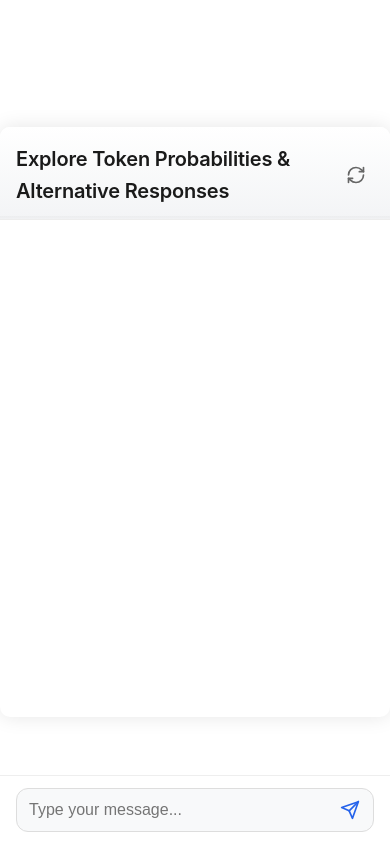
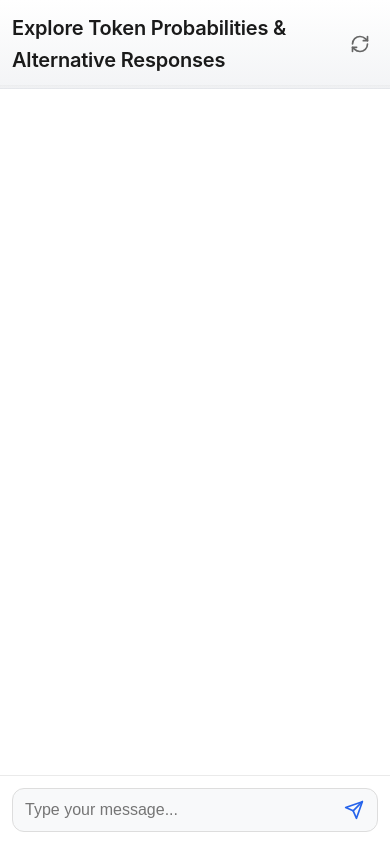
Before and after one commit to rdtiv/chatprob, a Next.js app: page / in a window 390 px wide. Built offline with nearby package versions, Linux system fonts and the light colour scheme.

Commit message:
Enhance ChatInterface responsiveness by implementing viewport height adjustments for iOS, including keyboard handling and safe area insets. Update global CSS for improved layout consistency across devices, and refine message form and button styles for better user experience.

```diff
--- a/components/ChatInterface.js
+++ b/components/ChatInterface.js
@@ -46,29 +46,31 @@ export default function ChatInterface() {
     };
 
     setVh();
+
+    // Update on resize and orientation change
     window.addEventListener('resize', setVh);
     window.addEventListener('orientationchange', () => {
+      // Wait for iOS to finish its resize
       setTimeout(setVh, 100);
     });
+
+    // Update on keyboard show/hide
+    if (isIOS) {
+      window.visualViewport.addEventListener('resize', () => {
+        const newVh = window.visualViewport.height * 0.01;
+        document.documentElement.style.setProperty('--vh', `${newVh}px`);
+        // Scroll the messages container to bottom when keyboard appears
+        scrollToBottom();
+      });
+    }
 
     return () => {
       window.removeEventListener('resize', setVh);
       window.removeEventListener('orientationchange', setVh);
+      if (isIOS) {
+        window.visualViewport.removeEventListener('resize', setVh);
+      }
     };
-  }, []);
-
-  // Add iOS-specific meta tag for viewport
-  useEffect(() => {
-    if (isIOS) {
-      // Add viewport meta tag to prevent content from being pushed down
-      let meta = document.querySelector('meta[name="viewport"]');
-      if (!meta) {
-        meta = document.createElement('meta');
-        meta.name = 'viewport';
-        document.head.appendChild(meta);
-      }
-      meta.content = 'width=device-width, initial-scale=1, maximum-scale=1, viewport-fit=cover';
-    }
   }, [isIOS]);
 
   const handleSubmit = async (e) => {
@@ -211,7 +213,7 @@ export default function ChatInterface() {
       display: 'flex',
       justifyContent: 'center',
       width: '100%',
-      height: isIOS ? 'calc(var(--vh, 1vh) * 100)' : '100vh',
+      height: '100%',
       backgroundColor: '#fff',
       position: 'fixed',
       top: 0,
@@ -220,47 +222,15 @@ export default function ChatInterface() {
       bottom: 0,
       margin: 0,
       padding: 0,
-      overflow: 'hidden',
-      paddingTop: isIOS ? 'env(safe-area-inset-top)' : 0,
-      paddingBottom: isIOS ? 'env(safe-area-inset-bottom)' : 0
+      overflow: 'hidden'
     }}>
-      <div className="chat-container" style={{
-        height: isIOS ? '100%' : '100%',
-        display: 'flex',
-        flexDirection: 'column',
-        position: 'relative',
-        width: '100%',
-        maxWidth: isIOS ? '100%' : '800px',
-        overflowY: 'hidden',
-        backgroundColor: '#fff',
-        margin: 0,
-        padding: 0,
-        ...(isIOS ? {} : {
-          boxShadow: '0 0 20px rgba(0,0,0,0.1)',
-          margin: 'auto',
-          borderRadius: '10px',
-          height: '70vh',
-          maxHeight: '700px'
-        })
-      }}>
-        <div className="chat-header" style={{
-          padding: '1rem',
-          paddingTop: isIOS ? 'calc(0.5rem + env(safe-area-inset-top))' : '1rem',
-          paddingBottom: '0.75rem',
-          borderBottom: '1px solid #eee',
-          backgroundColor: '#fff',
-          flexShrink: 0,
-          position: 'sticky',
-          top: 0,
-          zIndex: 10,
-          margin: 0
-        }}>
+      <div className="chat-container">
+        <div className="chat-header">
           <h3 style={{ margin: 0 }}>Explore Token Probabilities & Alternative Responses</h3>
           <button
             onClick={clearChat}
             className="refresh-button"
             title="Clear chat history"
-            style={{ padding: '0.5rem' }}
           >
             <svg
               xmlns="http://www.w3.org/2000/svg"
@@ -280,14 +250,7 @@ export default function ChatInterface() {
             </svg>
           </button>
         </div>
-        <div className="messages-container" style={{
-          flex: 1,
-          overflowY: 'auto',
-          padding: '1rem',
-          WebkitOverflowScrolling: 'touch',
-          paddingBottom: isIOS ? '100px' : '1rem',
-          margin: 0
-        }}>
+        <div className="messages-container">
           {messages.map((message, index) => (
             <Message
               key={index}
@@ -337,25 +300,11 @@ export default function ChatInterface() {
           <div ref={messagesEndRef} />
         </div>
 
-        <form onSubmit={handleSubmit} className="message-form" style={{
-          padding: '0.75rem 1rem',
-          paddingBottom: isIOS ? 'calc(0.75rem + env(safe-area-inset-bottom))' : '0.75rem',
-          borderTop: '1px solid #eee',
-          backgroundColor: '#fff',
-          position: 'fixed',
-          bottom: 0,
-          left: 0,
-          right: 0,
-          width: '100%',
-          display: 'flex',
-          gap: '0.5rem',
-          flexShrink: 0,
-          zIndex: 2,
-          margin: 0
-        }}>
+        <form onSubmit={handleSubmit} className="message-form">
           <div style={{
             position: 'relative',
-            width: '100%'
+            width: '100%',
+            display: 'flex'
           }}>
             <input
               type="text"
@@ -364,39 +313,12 @@ export default function ChatInterface() {
               placeholder="Type your message..."
               disabled={isLoading}
               className="message-input"
-              style={{
-                width: '100%',
-                padding: '0.75rem',
-                paddingRight: '2.5rem',
-                borderRadius: '12px',
-                border: '1px solid #ddd',
-                fontSize: '16px',
-                backgroundColor: '#f8f9fa',
-                transition: 'all 0.2s ease',
-                margin: 0
-              }}
             />
             <button
               type="submit"
               disabled={isLoading}
               className="send-button"
-              style={{
-                position: 'absolute',
-                right: '8px',
-                top: '50%',
-                transform: 'translateY(-50%)',
-                padding: '6px',
-                borderRadius: '8px',
-                border: 'none',
-                backgroundColor: 'transparent',
-                color: isLoading ? '#94a3b8' : '#2563eb',
-                cursor: isLoading ? 'not-allowed' : 'pointer',
-                display: 'flex',
-                alignItems: 'center',
-                justifyContent: 'center',
-                transition: 'all 0.2s ease',
-                margin: 0
-              }}
+              aria-label="Send message"
             >
               <svg
                 width="20"
--- a/pages/_app.js
+++ b/pages/_app.js
@@ -1,7 +1,18 @@
 import '../styles/globals.css'
+import Head from 'next/head'
 
 function MyApp({ Component, pageProps }) {
-  return <Component {...pageProps} />
+  return (
+    <>
+      <Head>
+        <meta name="viewport" content="width=device-width, initial-scale=1, viewport-fit=cover, maximum-scale=1, user-scalable=no" />
+        <meta name="apple-mobile-web-app-capable" content="yes" />
+        <meta name="apple-mobile-web-app-status-bar-style" content="black-translucent" />
+        <meta name="theme-color" content="#ffffff" />
+      </Head>
+      <Component {...pageProps} />
+    </>
+  )
 }
 
 export default MyApp
--- a/pages/_document.js
+++ b/pages/_document.js
@@ -3,11 +3,7 @@ import { Html, Head, Main, NextScript } from 'next/document'
 export default function Document() {
   return (
     <Html>
-      <Head>
-        <meta name="viewport" content="width=device-width, initial-scale=1, viewport-fit=cover, user-scalable=no" />
-        <meta name="apple-mobile-web-app-capable" content="yes" />
-        <meta name="apple-mobile-web-app-status-bar-style" content="default" />
-      </Head>
+      <Head />
       <body>
         <Main />
         <NextScript />
--- a/styles/globals.css
+++ b/styles/globals.css
@@ -4,6 +4,8 @@
 
 :root {
   --vh: 1vh;
+  --safe-area-inset-top: env(safe-area-inset-top);
+  --safe-area-inset-bottom: env(safe-area-inset-bottom);
 }
 
 * {
@@ -14,7 +16,8 @@
 }
 
 html {
-  height: -webkit-fill-available;
+  height: 100%;
+  overflow: hidden;
 }
 
 body {
@@ -23,14 +26,12 @@ body {
   line-height: 1.6;
   color: #333;
   background-color: #f5f5f5;
-  min-height: 100vh;
-  min-height: -webkit-fill-available;
-  display: flex;
-  flex-direction: column;
+  height: 100%;
+  width: 100%;
+  position: fixed;
   overflow: hidden;
-  position: fixed;
-  width: 100%;
-  height: 100%;
+  padding-top: var(--safe-area-inset-top);
+  padding-bottom: var(--safe-area-inset-bottom);
 }
 
 @supports (-webkit-touch-callout: none) {
@@ -44,7 +45,7 @@ main {
   margin: auto;
   padding: 20px;
   width: 100%;
-  flex: 1;
+  height: 100%;
   display: flex;
   flex-direction: column;
 }
@@ -69,9 +70,10 @@ main {
   overflow: hidden;
   display: flex;
   flex-direction: column;
-  height: calc(100vh - 140px);
+  height: 100%;
   margin-top: auto;
   margin-bottom: auto;
+  position: relative;
 }
 
 .chat-header {
@@ -116,6 +118,7 @@ main {
   padding: 20px;
   display: flex;
   flex-direction: column;
+  -webkit-overflow-scrolling: touch;
 }
 
 .message {
@@ -311,17 +314,29 @@ main {
 }
 
 .message-form {
+  position: sticky;
+  bottom: 0;
+  left: 0;
+  right: 0;
+  width: 100%;
+  padding: 12px;
+  padding-bottom: calc(12px + var(--safe-area-inset-bottom));
+  background-color: #fff;
+  border-top: 1px solid #eaeaea;
+  z-index: 2;
   display: flex;
-  padding: 12px;
-  border-top: 1px solid #eaeaea;
 }
 
 .message-input {
-  flex: 1;
-  padding: 12px;
+  width: 100%;
+  padding: 0.75rem;
+  padding-right: 2.5rem;
+  border-radius: 12px;
   border: 1px solid #ddd;
-  border-radius: 4px;
-  font-size: 1rem;
+  font-size: 16px;
+  background-color: #f8f9fa;
+  transition: all 0.2s ease;
+  margin: 0;
   outline: none;
 }
 
@@ -332,25 +347,29 @@ main {
 }
 
 .send-button {
-  padding: 0 20px;
-  background-color: #2563eb;
-  color: white;
+  position: absolute;
+  right: 8px;
+  top: 50%;
+  transform: translateY(-50%);
+  padding: 6px;
+  border-radius: 8px;
   border: none;
-  border-radius: 4px;
-  margin-left: 8px;
+  background-color: transparent;
+  color: #2563eb;
   cursor: pointer;
-  font-size: 1rem;
-  font-weight: 500;
+  display: flex;
+  align-items: center;
+  justify-content: center;
+  transition: all 0.2s ease;
 }
 
 .send-button:disabled {
-  background-color: #93c5fd;
+  color: #94a3b8;
   cursor: not-allowed;
 }
 
 .send-button:hover:not(:disabled) {
-  background-color: #f0f4ff;
-  transform: translateY(-50%) scale(1.05);
+  background-color: rgba(37, 99, 235, 0.1);
 }
 
 .send-button:active:not(:disabled) {
@@ -419,10 +438,11 @@ main {
 @media (max-width: 768px) {
   main {
     padding: 0;
+    height: 100%;
   }
 
   .chat-container {
-    height: 100vh;
+    height: 100%;
     margin: 0;
     border-radius: 0;
   }
@@ -518,12 +538,12 @@ main {
 
 @supports (-webkit-touch-callout: none) {
   .token-probabilities-hover {
-    bottom: calc(140px + env(safe-area-inset-bottom));
+    bottom: calc(140px + var(--safe-area-inset-bottom));
   }
 
   @media (max-width: 768px) {
     .token-probabilities-hover {
-      bottom: calc(120px + env(safe-area-inset-bottom));
+      bottom: calc(120px + var(--safe-area-inset-bottom));
     }
   }
 }
```
